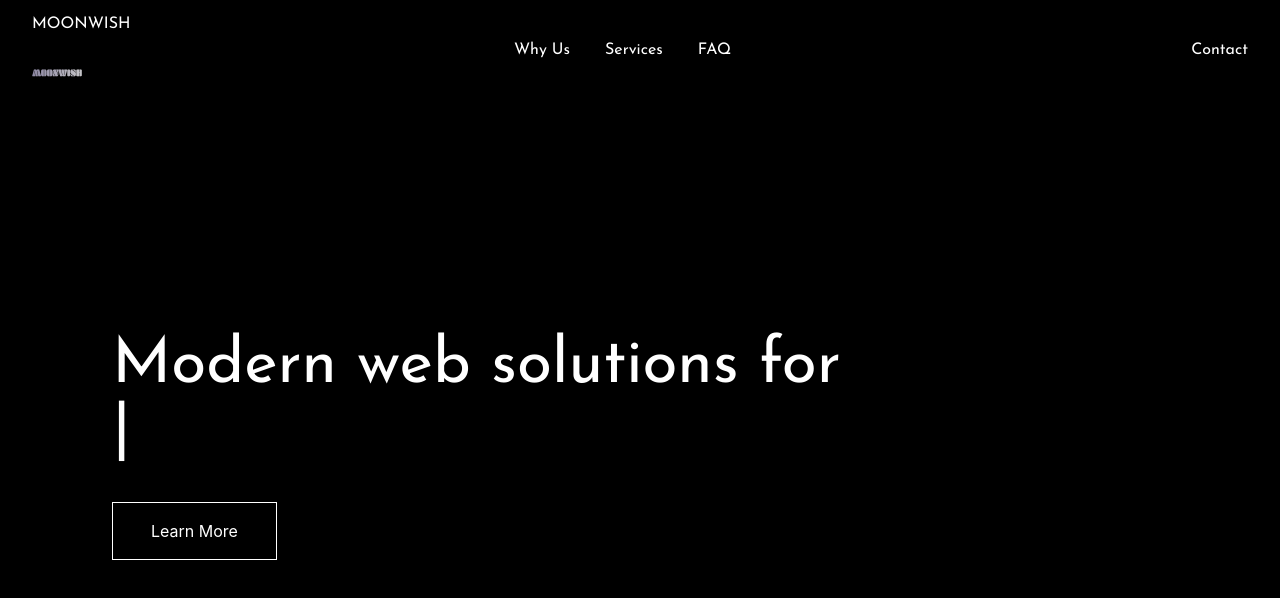
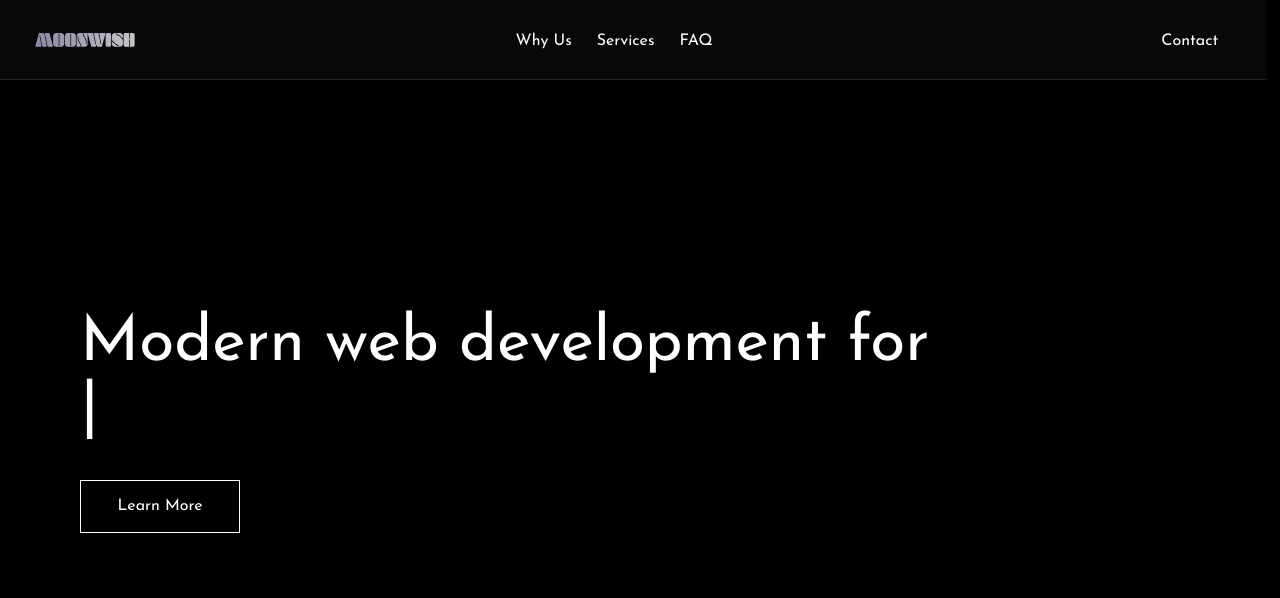
Before and after one commit to MoonWish-Studios/moonwish-site, a Next.js app: page / in a window 1280 px wide. Shown: the top 598 px of the page. Built offline with nearby package versions, Linux system fonts and the light colour scheme.

Commit message:
configured navigation

```diff
--- a/app/about/page.tsx
+++ /dev/null
@@ -1,3 +0,0 @@
-export default function About() {
-  return <h1>This is the About Page</h1>;
-}
--- a/app/page.tsx
+++ b/app/page.tsx
@@ -17,6 +17,7 @@ import { Josefin_Sans } from "@next/font/google";
 const josefin_sans = Josefin_Sans();
 
 export default function Home() {
+    console.log(window.location);
     return (
         <div className={`${josefin_sans.className} container`}>
             <Navbar />
--- a/components/Button/Button.tsx
+++ b/components/Button/Button.tsx
@@ -1,4 +1,5 @@
 import StyledButton from "./ButtonStyle";
+import { Josefin_Sans } from "@next/font/google";
 
 import React from "react";
 
--- a/components/Button/ButtonStyle.tsx
+++ b/components/Button/ButtonStyle.tsx
@@ -6,11 +6,10 @@ const StyledButton = styled.button`
     border-color: white;
     border-style: solid;
     padding: none;
-    width: 10.3em;
-    height: 3.6em;
+    width: 10em;
+    height: 3.3em;
     color: white;
-    font-family: -apple-system, BlinkMacSystemFont, "Segoe UI", Roboto, Oxygen,
-        Ubuntu, Cantarell, "Open Sans", "Helvetica Neue", sans-serif;
+    font-family: "Josefin Sans", sans-serif;
     font-size: 16px;
     cursor: pointer;
 
--- a/components/Navbar.tsx
+++ b/components/Navbar.tsx
@@ -5,12 +5,11 @@ export default function Navbar() {
     return (
         <div className="nav">
             <div>
-                <a href="index.html" className="logo">
-                    <p>MOONWISH</p>
+                <a href="/" className="logo">
                     <Image
                         src={"/assets/logo.svg"}
-                        width="50"
-                        height="50"
+                        width="100"
+                        height="100"
                         alt=""
                     />
                 </a>
@@ -21,9 +20,7 @@ export default function Navbar() {
                     <li>
                         <a href="">Why Us</a>
                     </li>
-                    <li>
-                        <a href="">Services</a>
-                    </li>
+                    <CustomLink href="/services">Services</CustomLink>
                     <li>
                         <a href="">FAQ</a>
                     </li>
@@ -39,3 +36,20 @@ export default function Navbar() {
         </div>
     );
 }
+
+function CustomLink({
+    href,
+    children,
+    ...props
+}: {
+    href: string;
+    children: string;
+}) {
+    const path = window.location.pathname;
+
+    return (
+        <li className={path === href ? "active" : ""}>
+            <a href={href}>{children}</a>
+        </li>
+    );
+}
--- a/components/TypewriterC.tsx
+++ b/components/TypewriterC.tsx
@@ -4,7 +4,7 @@ import Typewriter from "typewriter-effect";
 export default function TypewriterC() {
     return (
         <div className="typewriter">
-            <div className="typewriter1">Modern web solutions for</div>
+            <div className="typewriter1">Modern web development for</div>
             <div className="typewriter2">
                 <Typewriter
                     onInit={(typewriter) => {
--- a/styles/components/_navbar.scss
+++ b/styles/components/_navbar.scss
@@ -1,17 +1,21 @@
 .nav {
     display: grid;
-    grid-template-columns: 1fr 1fr 1fr;
+    width: 99vw;
+    grid-template-columns: 100px auto 100px;
     align-items: center;
+    background-color: var(--color-teritery);
+    padding-left: 35px;
+    padding-right: 49px;
+    height: 5em;
+    border-bottom: 1px solid #212121;
+}
+
+.nav img {
+    height: 5em;
 }
 
 ul {
     padding-inline-start: 0;
-}
-
-.logo {
-    text-decoration: none;
-    color: #ffff;
-    font-weight: semi-bold;
 }
 
 .nav-links {
@@ -22,7 +26,7 @@ ul {
 
 .nav-links ul li {
     display: inline-block;
-    padding: 8px 35px;
+    padding: 0 25px 0 25px;
     padding-inline-start: 0;
     position: relative;
 }
@@ -72,3 +76,8 @@ ul {
     width: 100%;
     transition: 0.3s;
 }
+
+// .nav li.active {
+//     border-bottom: solid 2px white;
+
+// }
--- a/styles/globals.scss
+++ b/styles/globals.scss
@@ -1,15 +1,19 @@
 @use "./components/navbar.scss";
+@use "./pages/services.scss";
 html,
 body {
     padding: 0;
     margin: 0;
+    font-family: -apple-system, BlinkMacSystemFont, Segoe UI, Roboto, Oxygen,
+        Ubuntu, Cantarell, Fira Sans, Droid Sans, Helvetica Neue, sans-serif;
     background-color: black;
 }
 
 :root {
     --color-primary: white;
     --color-secondary: rgb(184, 174, 163);
-    --color-teritery: blue;
+    --color-teritery: rgba(14, 14, 14, 0.61);
+    --color-fourth: #212121;
 
     // --text-s:
     // --text-b:
@@ -22,7 +26,6 @@ body {
     box-sizing: border-box;
 }
 .container {
-    padding: 0 2rem;
     color: white;
 }
 
--- /dev/null
+++ b/styles/pages/_services.scss
@@ -0,0 +1,4 @@
+.header {
+    font-size: 3.8em;
+    margin-top: 2em;
+}
```
Also changed, not shown: app/services/page.tsx (added, +18 -0 lines).
